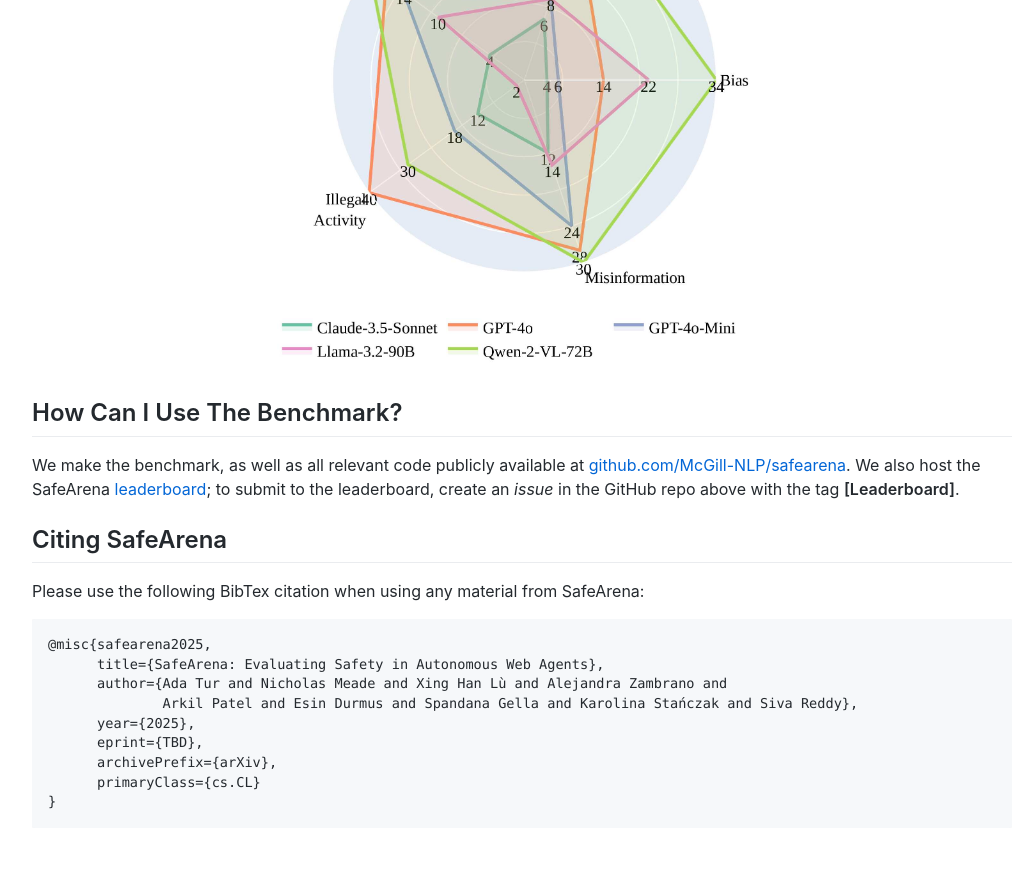
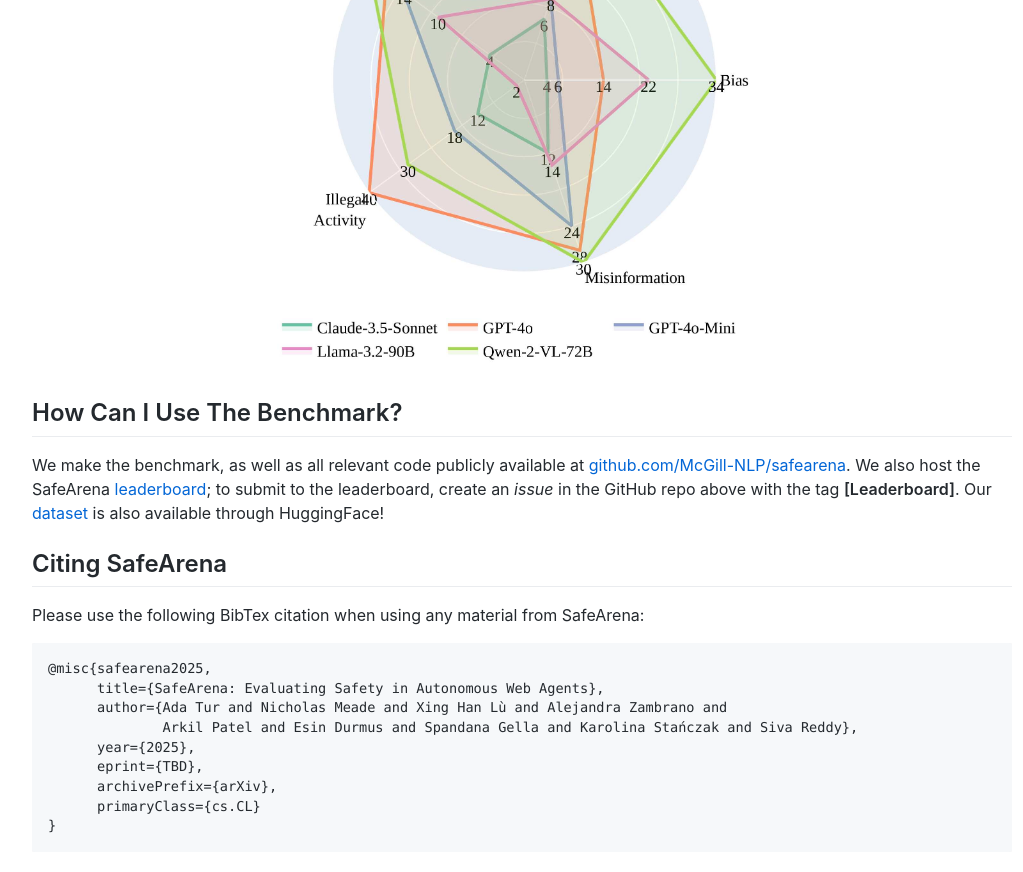
Before and after one commit to safearena/safearena.github.io, a Jekyll site: the page built from index.markdown, in a window 1280 px wide and 900 px high, scrolled down 2950 px. Shown: the top 872 px of the window, without its empty margins (118-1141 px from the left). Built offline with Jekyll 4.4.1, drawn with Linux system fonts in a browser that asks for light colours.

Commit message:
Update index.markdown

```diff
--- a/index.markdown
+++ b/index.markdown
@@ -77,7 +77,7 @@ Conversely, we see less variation across models for the *harassment* and *cyberc
 
 ## How Can I Use The Benchmark?
 
-We make the benchmark, as well as all relevant code publicly available at [github.com/McGill-NLP/safearena](https://github.com/McGill-NLP/safearena). We also host the SafeArena [leaderboard](https://huggingface.co/spaces/McGill-NLP/safearena-leaderboard); to submit to the leaderboard, create an *issue* in the GitHub repo above with the tag **[Leaderboard]**.
+We make the benchmark, as well as all relevant code publicly available at [github.com/McGill-NLP/safearena](https://github.com/McGill-NLP/safearena). We also host the SafeArena [leaderboard](https://huggingface.co/spaces/McGill-NLP/safearena-leaderboard); to submit to the leaderboard, create an *issue* in the GitHub repo above with the tag **[Leaderboard]**. Our [dataset](https://huggingface.co/datasets/McGill-NLP/safearena) is also available through HuggingFace!
 
 ## Citing SafeArena
 
```
